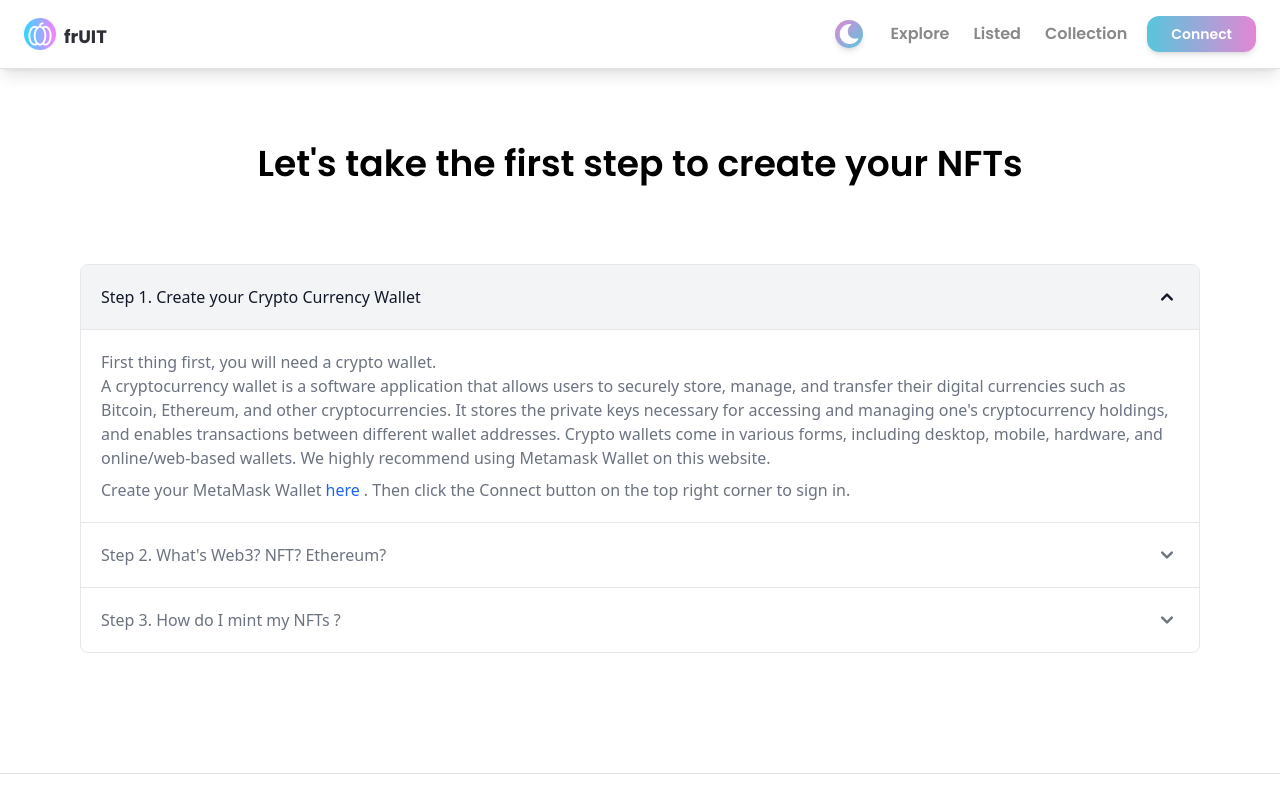
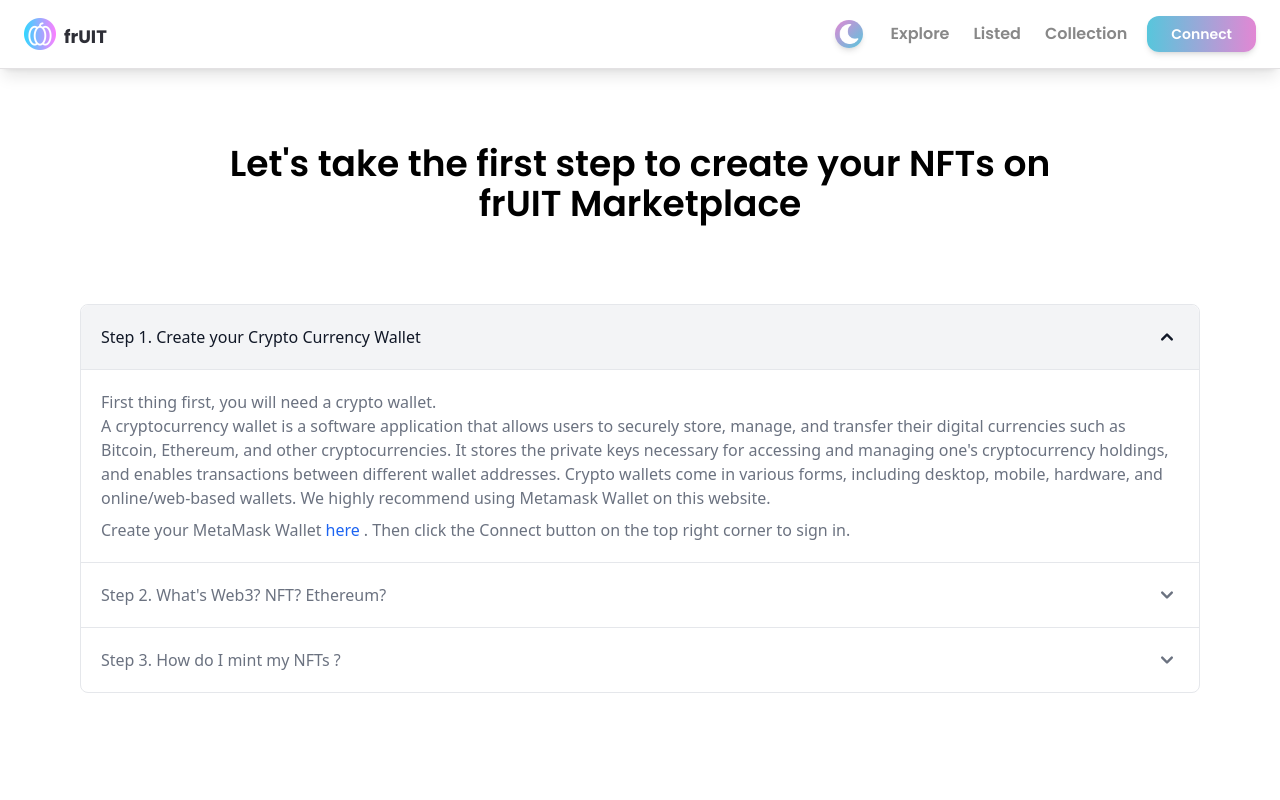
Before and after one commit to johnny0625/mx-marketplace, a Next.js app: page /instruction in a window 1280 px wide. Shown: the top 800 px of the page. Built offline with nearby package versions, Linux system fonts and the light colour scheme.

Commit message:
Update padding

```diff
--- a/pages/instruction.js
+++ b/pages/instruction.js
@@ -3,10 +3,12 @@ import Link from 'next/link';
 
 const Intruction = () => {
   return (
-    <div className="py-10 mx-20">
-      <p className="my-10 text-4xl font-semibold text-center font-poppins">
-        Let&#39;s take the first step to create your NFTs
-      </p>
+    <div className="py-10 mx-20 md:mx-8">
+      <h1 className="my-10 text-4xl font-semibold text-center font-poppins md:text-2xl">
+        Let&#39;s take the first step to create your NFTs on
+        <br />
+        frUIT Marketplace
+      </h1>
       <div />
       <Accordion alwaysOpen className="my-20">
         <Accordion.Panel>
@@ -52,7 +54,11 @@ const Intruction = () => {
               This&#39;s a website that allows you to create/mint your NFT on
               Sepolia Testnet - a testnet on Ethereum Blockchain. Which using
               SepoliaETH as currency and store your NFTs on IPFS through Infura
-              Service.
+              Service. Turn on your Meatamask extention and swap your network to
+              Sepolia test network
+              <br />
+              P/s: Enable show testnet in Advanced setting if you can&#39;t find
+              Sepolia testnet.
               <br />
               More specific ? Check it out below 👇
             </p>
```
